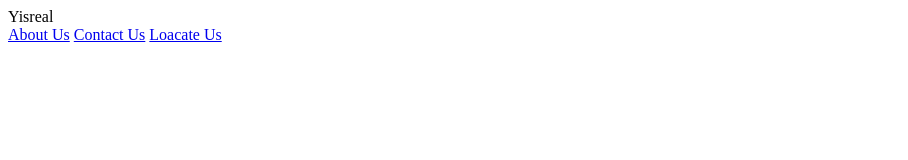
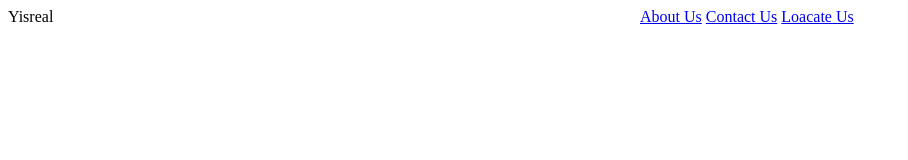
Before and after one commit to slnxcode/CSS-final, a plain HTML site: page index.html in a window 1280 px wide. Shown: the whole page, without its empty margins (0-908 px from the left). Drawn offline with Linux system fonts and the light colour scheme.

Commit message:
Add new CSS file

```diff
--- a/css/styles.css
+++ b/css/styles.css
@@ -1,3 +1,12 @@
 section1 {
     background-color: #1F2937;
 }
+.header {
+    display: flex;
+}
+.logo {
+    flex: 1;
+}
+.nav {
+    flex: 1;
+}
```
